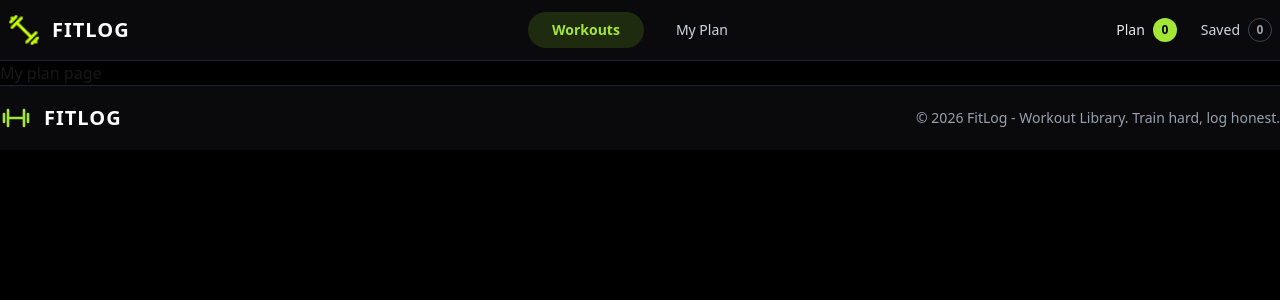
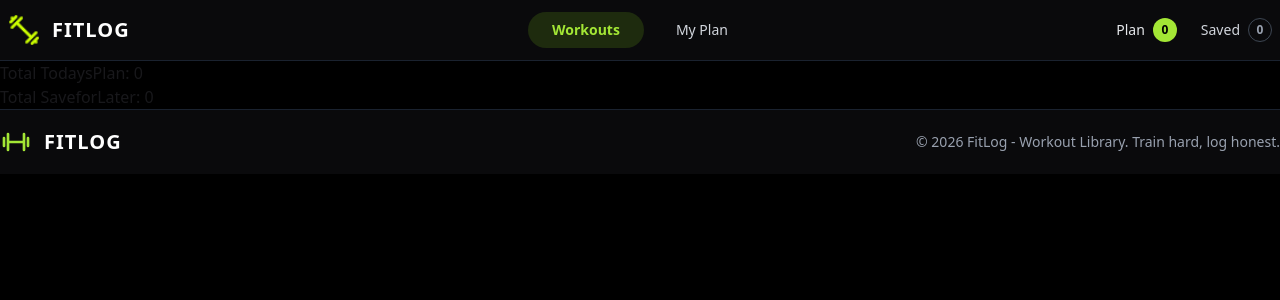
Before and after one commit to devnajmulislam/fit-log, a Next.js app: page /my-plan in a window 1280 px wide. Shown: the top 300 px of the page. Built offline with nearby package versions, Linux system fonts and the light colour scheme.

Commit message:
Added: Save for later button functionality as like the add today's plan btn.

```diff
--- a/src/app/my-plan/page.tsx
+++ b/src/app/my-plan/page.tsx
@@ -1,16 +1,15 @@
-'use client'
-import { WorkoutsContext } from '@/context/WorkoutsProvider';
-import React, { useContext } from 'react';
+"use client";
+import { WorkoutsContext } from "@/context/WorkoutsProvider";
+import React, { useContext } from "react";
 
 const MyPlanPage = () => {
-
-    const {todaysPlan} = useContext(WorkoutsContext);
-console.log(todaysPlan,"fromplan")
-    return (
-        <div>
-            <h2>My plan page</h2>
-        </div>
-    );
+  const { todaysPlan, saveForLater } = useContext(WorkoutsContext);
+  // console.log(todaysPlan, saveForLater, "todaysPlan", "Save for Leater");
+  return (
+    <div>
+      <h2>Total TodaysPlan: {todaysPlan.length} <br/> Total SaveforLater: {saveForLater.length}</h2>
+    </div>
+  );
 };
 
 export default MyPlanPage;
--- a/src/app/work-outs/[id]/page.tsx
+++ b/src/app/work-outs/[id]/page.tsx
@@ -1,4 +1,5 @@
 import AddTodaysPlanBtn from "@/components/AddTodaysPlanBtn";
+import SaveForLtrBtn from "@/components/SaveForLtrBtn";
 import { getAllGymSteps } from "@/lib/gymSteps";
 import { IGymSteps } from "@/types/gymSteps.type";
 import { Bookmark, Calendar } from "lucide-react";
@@ -139,10 +140,7 @@ const WorkoutDetailPage = async ({ params }: IWorkoutDetailPageProps) => {
           <div className="flex flex-wrap items-center gap-4 pt-2">
 <AddTodaysPlanBtn workOut={workOut}/>
 
-            <button className="btn border border-slate-700 bg-[#14181f] hover:bg-slate-800 text-white font-medium normal-case rounded-xl px-6 flex items-center gap-2">
-              <Bookmark className="w-4 h-4" />
-              Save for later
-            </button>
+<SaveForLtrBtn workOut={workOut}/>
           </div>
         </div>
       </div>
--- /dev/null
+++ b/src/components/SaveForLtrBtn.tsx
@@ -0,0 +1,25 @@
+"use client";
+import { WorkoutsContext } from "@/context/WorkoutsProvider";
+import { IGymSteps } from "@/types/gymSteps.type";
+import { Bookmark, Calendar } from "lucide-react";
+import { useContext } from "react";
+
+const SaveForLtrBtn = ({ workOut }: { workOut: IGymSteps }) => {
+  // Get data throug Context API
+  const { saveForLater, setsaveForLater} = useContext(WorkoutsContext);
+
+  // Button click to action
+  const handleSaveForLaterBtn = () => {
+    setsaveForLater([...saveForLater, workOut]);
+    alert(`You have save "${workOut.name}" for later.`);
+  };
+
+  return (
+    <button className="btn border border-slate-700 bg-[#14181f] hover:bg-slate-800 text-white font-medium normal-case rounded-xl px-6 flex items-center gap-2"  onClick={() => handleSaveForLaterBtn()}>
+      <Bookmark className="w-4 h-4" />
+      Save for later
+    </button>
+  );
+};
+
+export default SaveForLtrBtn;
```
Also changed, not shown: src/components/AddTodaysPlanBtn.tsx (line endings or trailing spaces).
